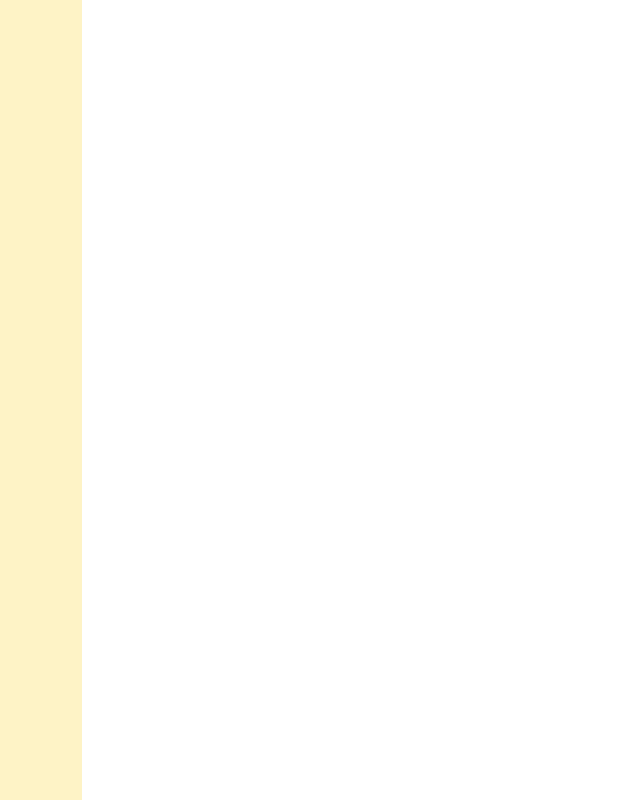
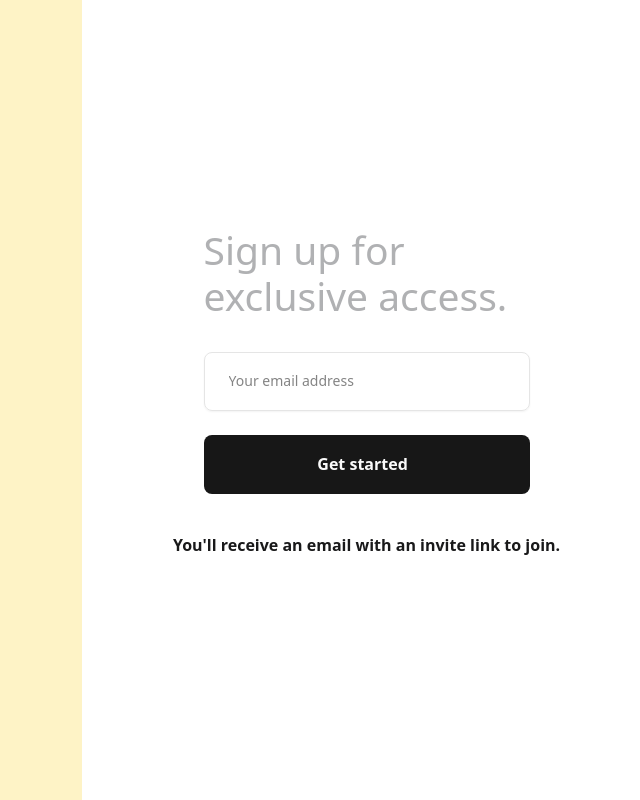
Before and after one commit to SuhelMakkad/sign-up-template, a Next.js app: page / in a window 1280 px wide. Shown: the whole page, without its empty margins (629-1269 px from the left). Built offline with nearby package versions, Linux system fonts and the light colour scheme.

Commit message:
Add signup form

```diff
--- a/app/globals.css
+++ b/app/globals.css
@@ -56,9 +56,10 @@
   --primary: oklch(0.205 0 0);
   --primary-foreground: oklch(0.985 0 0);
   --secondary: oklch(0.97 0 0);
-  --secondary-foreground: oklch(0.205 0 0);
+  --secondary-foreground: #19191a;
   --muted: oklch(0.97 0 0);
-  --muted-foreground: oklch(0.556 0 0);
+  --muted-foreground: #b0b1b3;
+  --placeholder: #cacbcc;
   --accent: oklch(0.97 0 0);
   --accent-foreground: oklch(0.205 0 0);
   --destructive: oklch(0.577 0.245 27.325);
@@ -93,6 +94,7 @@
   --secondary-foreground: oklch(0.985 0 0);
   --muted: oklch(0.269 0 0);
   --muted-foreground: oklch(0.708 0 0);
+  --placeholder: oklch(0.708 0 0);
   --accent: oklch(0.269 0 0);
   --accent-foreground: oklch(0.985 0 0);
   --destructive: oklch(0.704 0.191 22.216);
@@ -116,7 +118,7 @@
 
 @layer base {
   * {
-    @apply border-border outline-ring/50;
+    @apply border-border outline-ring/50 leading-[120%];
   }
   body {
     @apply bg-background text-foreground;
--- a/app/page.tsx
+++ b/app/page.tsx
@@ -1,9 +1,17 @@
+import { SignUpForm } from "@/components/sign-up-form"
+
 export default function Home() {
   return (
     <main className="h-dvh grid grid-cols-9">
       <div className="col-span-5 bg-amber-100"></div>
 
-      <div className="col-span-4"></div>
+      <div className="col-span-4 m-auto flex flex-col gap-6">
+        <SignUpForm className="max-w-81.5 mx-auto" />
+
+        <p className="text-base font-semibold text-center whitespace-nowrap py-4.5 text-secondary-foreground">
+          You&apos;ll receive an email with an invite link to join.
+        </p>
+      </div>
     </main>
   )
 }
--- /dev/null
+++ b/components/button.tsx
@@ -0,0 +1,62 @@
+import * as React from "react"
+import { Slot } from "@radix-ui/react-slot"
+import { cva, type VariantProps } from "class-variance-authority"
+
+import { cn } from "@/lib/utils"
+
+const buttonVariants = cva(
+  "inline-flex items-center cursor-pointer justify-center gap-2 whitespace-nowrap rounded-md text-base font-semibold transition-all disabled:pointer-events-none disabled:opacity-50 [&_svg]:pointer-events-none [&_svg:not([class*='size-'])]:size-4 shrink-0 [&_svg]:shrink-0 outline-none focus-visible:border-ring focus-visible:ring-ring/50 focus-visible:ring-[3px] aria-invalid:ring-destructive/20 dark:aria-invalid:ring-destructive/40 aria-invalid:border-destructive",
+  {
+    variants: {
+      variant: {
+        default: "bg-primary text-primary-foreground hover:bg-primary/90",
+        destructive:
+          "bg-destructive text-white hover:bg-destructive/90 focus-visible:ring-destructive/20 dark:focus-visible:ring-destructive/40 dark:bg-destructive/60",
+        outline:
+          "border bg-background shadow-xs hover:bg-accent hover:text-accent-foreground dark:bg-input/30 dark:border-input dark:hover:bg-input/50",
+        secondary:
+          "bg-secondary text-secondary-foreground hover:bg-secondary/80",
+        ghost:
+          "hover:bg-accent hover:text-accent-foreground dark:hover:bg-accent/50",
+        link: "text-primary underline-offset-4 hover:underline",
+      },
+      size: {
+        default: "h-9 px-4 py-2 has-[>svg]:px-3",
+        sm: "h-8 rounded-md gap-1.5 px-3 has-[>svg]:px-2.5",
+        lg: "h-10 rounded-md px-6 has-[>svg]:px-4",
+        icon: "size-9",
+        "icon-sm": "size-8",
+        "icon-lg": "size-10",
+      },
+    },
+    defaultVariants: {
+      variant: "default",
+      size: "default",
+    },
+  }
+)
+
+function Button({
+  className,
+  variant = "default",
+  size = "default",
+  asChild = false,
+  ...props
+}: React.ComponentProps<"button"> &
+  VariantProps<typeof buttonVariants> & {
+    asChild?: boolean
+  }) {
+  const Comp = asChild ? Slot : "button"
+
+  return (
+    <Comp
+      data-slot="button"
+      data-variant={variant}
+      data-size={size}
+      className={cn(buttonVariants({ variant, size, className }))}
+      {...props}
+    />
+  )
+}
+
+export { Button, buttonVariants }
--- /dev/null
+++ b/components/input.tsx
@@ -0,0 +1,23 @@
+import { ComponentProps } from "react"
+
+import { cn } from "@/lib/utils"
+
+export const Input = ({
+  className,
+  type,
+  ...props
+}: ComponentProps<"input">) => {
+  return (
+    <input
+      type={type}
+      data-slot="input"
+      className={cn(
+        "file:text-foreground placeholder:text-muted-foreground selection:bg-primary selection:text-primary-foreground dark:bg-input/30 border-input h-9 w-full min-w-0 rounded-md border bg-transparent px-3 py-1 text-base shadow-xs transition-[color,box-shadow] outline-none file:inline-flex file:h-7 file:border-0 file:bg-transparent file:text-sm file:font-medium disabled:pointer-events-none disabled:cursor-not-allowed disabled:opacity-50 md:text-sm",
+        "focus-visible:border-ring focus-visible:ring-ring/50 focus-visible:ring-[1px] hover:ring hover:ring-ring/50",
+        "aria-invalid:ring-destructive/20 dark:aria-invalid:ring-destructive/40 aria-invalid:border-destructive",
+        className
+      )}
+      {...props}
+    />
+  )
+}
--- /dev/null
+++ b/components/sign-up-form/index.tsx
@@ -0,0 +1,77 @@
+"use client"
+
+import { useState } from "react"
+import { ArrowRightIcon } from "lucide-react"
+import { AnimatePresence, motion } from "motion/react"
+
+import { validateEmail } from "@/lib/form"
+import { cn } from "@/lib/utils"
+
+import { Button } from "../button"
+import { Input } from "../input"
+
+type ValidationError = {
+  email?: string
+}
+
+export const SignUpForm = ({ className }: { className?: string }) => {
+  const [errors, setErrors] = useState<ValidationError>({})
+
+  const handleSubmit = (e: React.FormEvent<HTMLFormElement>) => {
+    e.preventDefault()
+    setErrors({})
+
+    const formData = new FormData(e.target as HTMLFormElement)
+    const email = formData.get("email") as string
+
+    if (!validateEmail(email)) {
+      setErrors({ email: "Please enter a valid email address" })
+      return
+    }
+  }
+
+  return (
+    <form
+      className={cn("flex flex-col gap-6", className)}
+      onSubmit={handleSubmit}
+    >
+      <h1 className="text-[39px] font-medium mb-2 text-muted-foreground">
+        Sign up for exclusive access.
+      </h1>
+
+      <div className="relative">
+        <Input
+          name="email"
+          aria-invalid={errors.email ? "true" : "false"}
+          aria-describedby={errors.email ? "email-error" : undefined}
+          className="h-auto px-6 py-5 text-base font-medium placeholder:text-placeholder"
+          placeholder="Your email address"
+        />
+        <AnimatePresence>
+          {errors.email && (
+            <motion.p
+              key="email-error"
+              layoutId="email-error"
+              initial={{ opacity: 0, y: -20, height: 0 }}
+              animate={{ opacity: 1, y: 0, height: "auto" }}
+              exit={{ opacity: 0, y: -20, height: 0 }}
+              transition={{ duration: 0.24 }}
+              id="email-error"
+            >
+              <p className="text-sm text-destructive pt-2 font-medium">
+                {errors.email}
+              </p>
+            </motion.p>
+          )}
+        </AnimatePresence>
+      </div>
+
+      <Button size="lg" className="w-full py-5 h-auto group overflow-hidden">
+        <span className="transition-transform duration-300 ease-out group-hover:-translate-x-2">
+          Get started
+        </span>
+        <ArrowRightIcon className="size-4 opacity-0 -mr-4 transition-all duration-300 ease-out group-hover:opacity-100 group-hover:mr-0" />
+      </Button>
+    </form>
+  )
+}
--- /dev/null
+++ b/lib/form.ts
@@ -0,0 +1,3 @@
+export const validateEmail = (email: string) => {
+  return /^[^\s@]+@[^\s@]+\.[^\s@]+$/.test(email)
+}
--- a/package.json
+++ b/package.json
@@ -11,9 +11,11 @@
     "format:check": "prettier --check ."
   },
   "dependencies": {
+    "@radix-ui/react-slot": "^1.2.4",
     "class-variance-authority": "^0.7.1",
     "clsx": "^2.1.1",
     "lucide-react": "^0.561.0",
+    "motion": "^12.23.26",
     "next": "16.0.10",
     "react": "19.2.1",
     "react-dom": "19.2.1",
```
Also changed, not shown: 1 other file (tests, documents, lock files or other folders).
